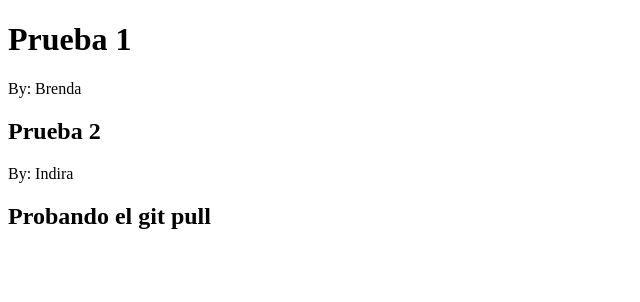
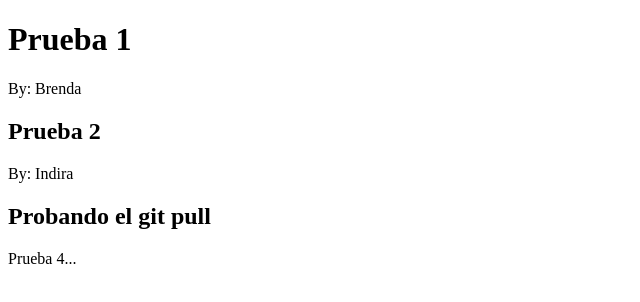
Before and after one commit to Brend706/Repo-Pruebas, a plain HTML site: page index.html in a window 1280 px wide. Shown: the full height of the page, 0-640 px from the left. Drawn offline with Linux system fonts and the light colour scheme.

Commit message:
Prueba: Cuarto commit

```diff
--- a/index.html
+++ b/index.html
@@ -12,6 +12,7 @@
     <p>By: Indira</p>
 
     <!-- Prueba 3 -->
-     <h2>Probando el git pull</h2>
+    <h2>Probando el git pull</h2>
+    <p>Prueba 4...</p>
 </body>
 </html>
```
